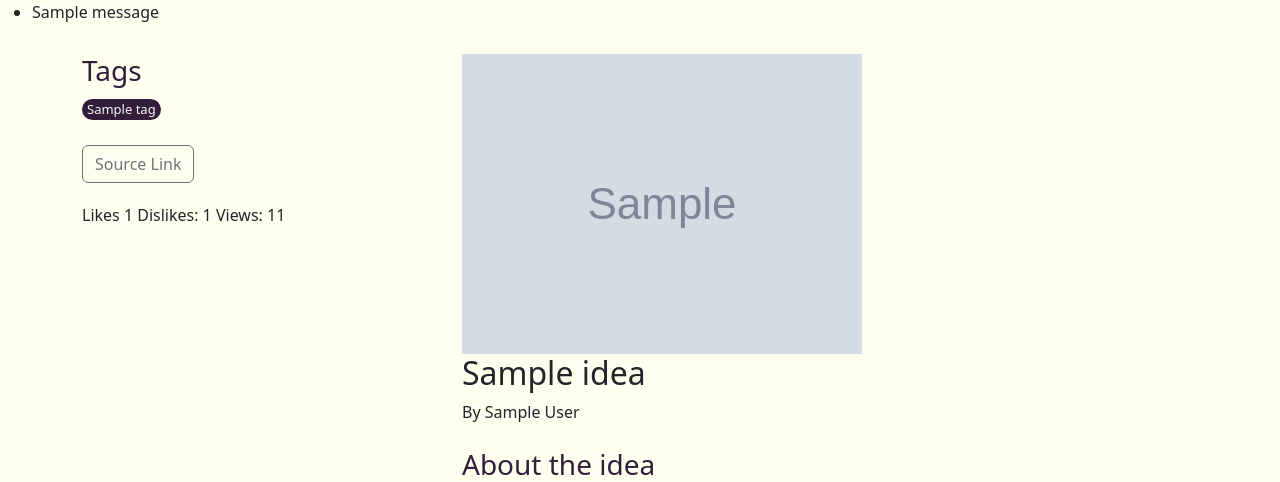
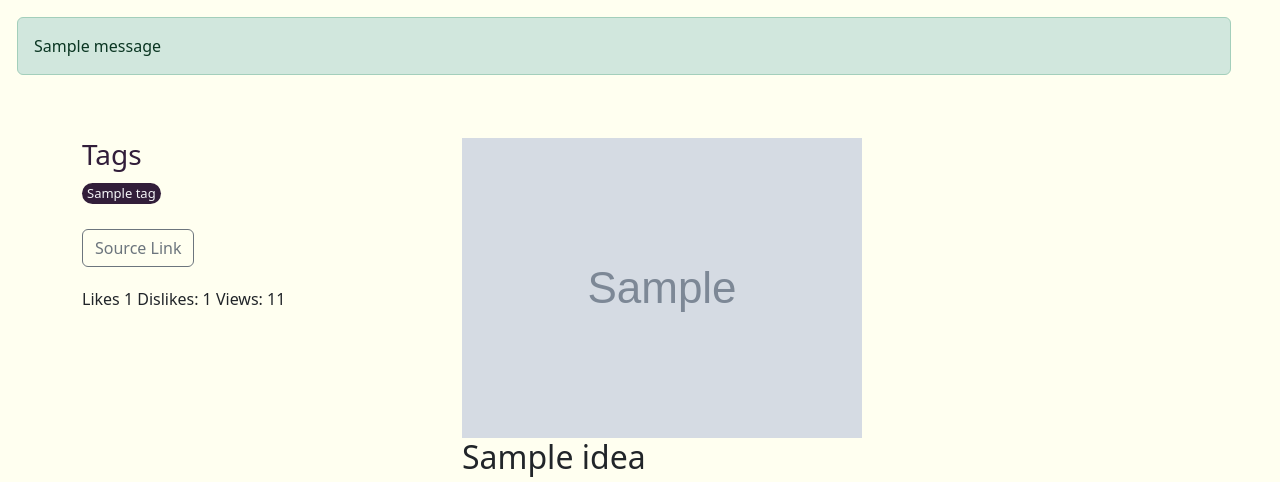
Before and after one commit to kikutan-day65/dev-share-ideas, a Django app: page /idea-detail/00000000-0000-0000-0000-000000000001/ in a window 1280 px wide. Shown: the part 80-562 px from the top of the page. Run offline with Django 4.2, Linux system fonts and the light colour scheme; tables that the repository leaves empty hold one stand-in row (values such as "Sample post"); grey boxes marked "Sample" are stand-in pictures; one stand-in notice (Sample message) is shown.

Commit message:
style: change the styling of alert message

```diff
--- a/ShareIdea/templates/main.html
+++ b/ShareIdea/templates/main.html
@@ -16,12 +16,15 @@
     {% include 'navbar.html' %}
 
     {% if messages %}
-        <ul class="messages">
-            {% for message in messages %}
-            <li{% if message.tags %} class="{{ message.tags }}"{% endif %}>{{ message }}</li>
-            {% endfor %}
-        </ul>
+        <div class="alert alert-dismissible">
+            <ul class="list-unstyled">
+                {% for message in messages %}
+                    <li{% if message.tags %} class="alert alert-{{ message.tags }}"{% endif %}>{{ message }}</li>
+                {% endfor %}
+            </ul>
+        </div>
     {% endif %}
+
 
     {% block content %}
 
```
